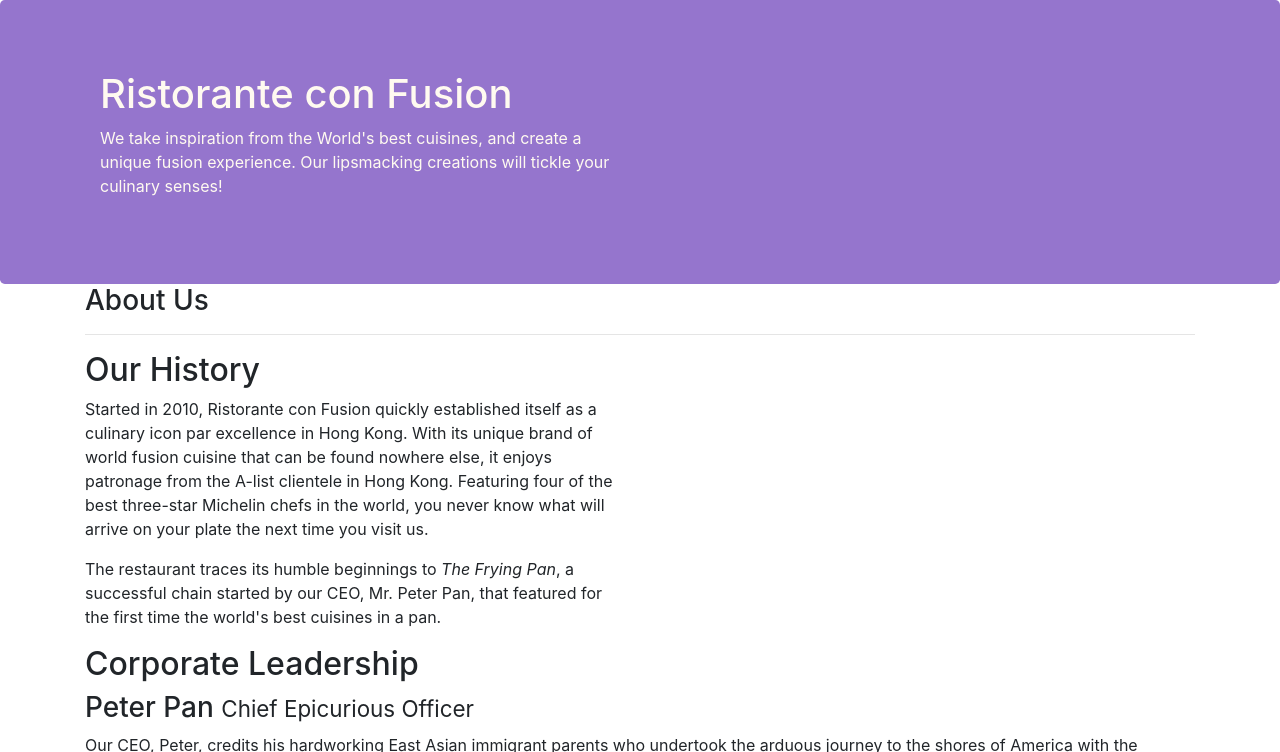
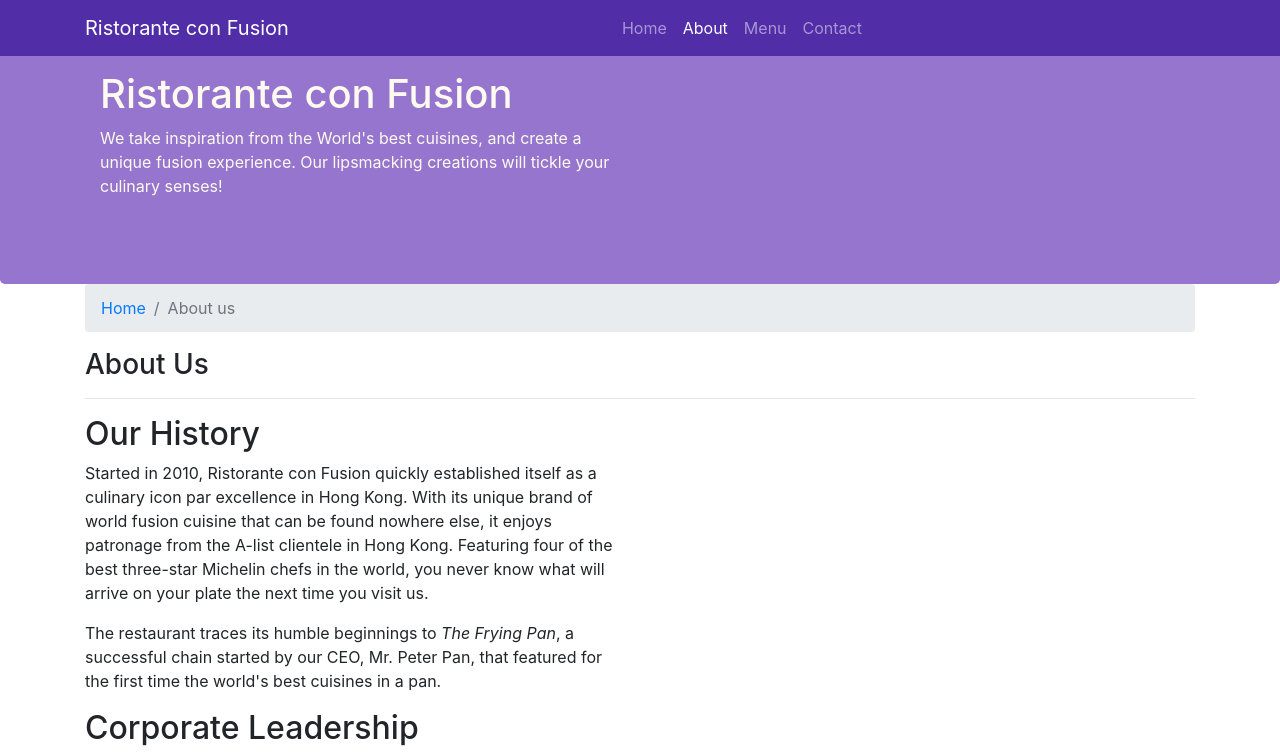
Before and after one commit to arka19das/conFusion, a website: page aboutus.html in a window 1280 px wide. Shown: the top 752 px of the page. Drawn offline with nearby package versions, Linux system fonts and the light colour scheme.

Commit message:
Navbar and breadcrumbs added

```diff
--- a/aboutus.html
+++ b/aboutus.html
@@ -14,7 +14,24 @@
 </head>
 
 <body>
-
+    <nav class="navbar navbar-dark navbar-expand-sm  fixed-top">
+        <!-- fixed top helps to keep navbar at top even when u scroll down -->
+        <div class="container">
+            <button class="navbar-toggler" type="button" data-toggle="collapse" data-target="#Navbar">
+                <span class="navbar-toggler-icon"></span>
+            </button>
+        <div class="collapse navbar-collapse" id="Navbar">
+            <a  class="navbar-brand mr-auto" href="./index.html">Ristorante con Fusion</a>
+            <ul class="navbar-nav mr-auto">
+                <!-- utility class mr-auto right marigin is as amuch as possible-->
+                <li class="nav-item "><a class="nav-link" href="./index.html">Home</a></li>
+                <li class="nav-item active"><a class="nav-link" href="#">About</a></li>
+                <li class="nav-item"><a class="nav-link" href="#">Menu</a></li>
+                <li class="nav-item"><a class="nav-link" href="#">Contact</a></li>
+            </ul>
+        </div>
+        </div>
+    </nav>
     <header class="jumbotron">
         <div class="container">
             <div class="row row-header">
@@ -31,6 +48,9 @@
     <div class="container">
         <div class="row">
             <div class="col">
+                <ol class=" col-12 breadcrumb">     <li class=" breadcrumb-item"><a href="./index.html">Home</a>    </li>
+                    <li class=" breadcrumb-item active">About us</li>
+                </ol>
                <h3>About Us</h3>
                <hr>
             </div>
@@ -69,7 +89,7 @@
                 <div class="col-4 offset-1 col-sm-2">
                     <h5>Links</h5>
                     <ul class="list-unstyled">
-                        <li><a href="#">Home</a></li>
+                        <li><a href="./index.html">Home</a></li>
                         <li><a href="#">About</a></li>
                         <li><a href="#">Menu</a></li>
                         <li><a href="#">Contact</a></li>
--- a/css/styles.css
+++ b/css/styles.css
@@ -26,3 +26,12 @@
 	margin:0px;
 	color:#0f0f0f;
 }
+/*body padding 50 px so that fixed top doesnt cover rest header*/
+.body{
+	padding:50px 0px 0px 0px;
+	z-index: 	0;
+}
+.navbar-dark
+{
+	background-color: #512DA8;
+}
```
Also changed, not shown: index.html (+19 -2 lines).
